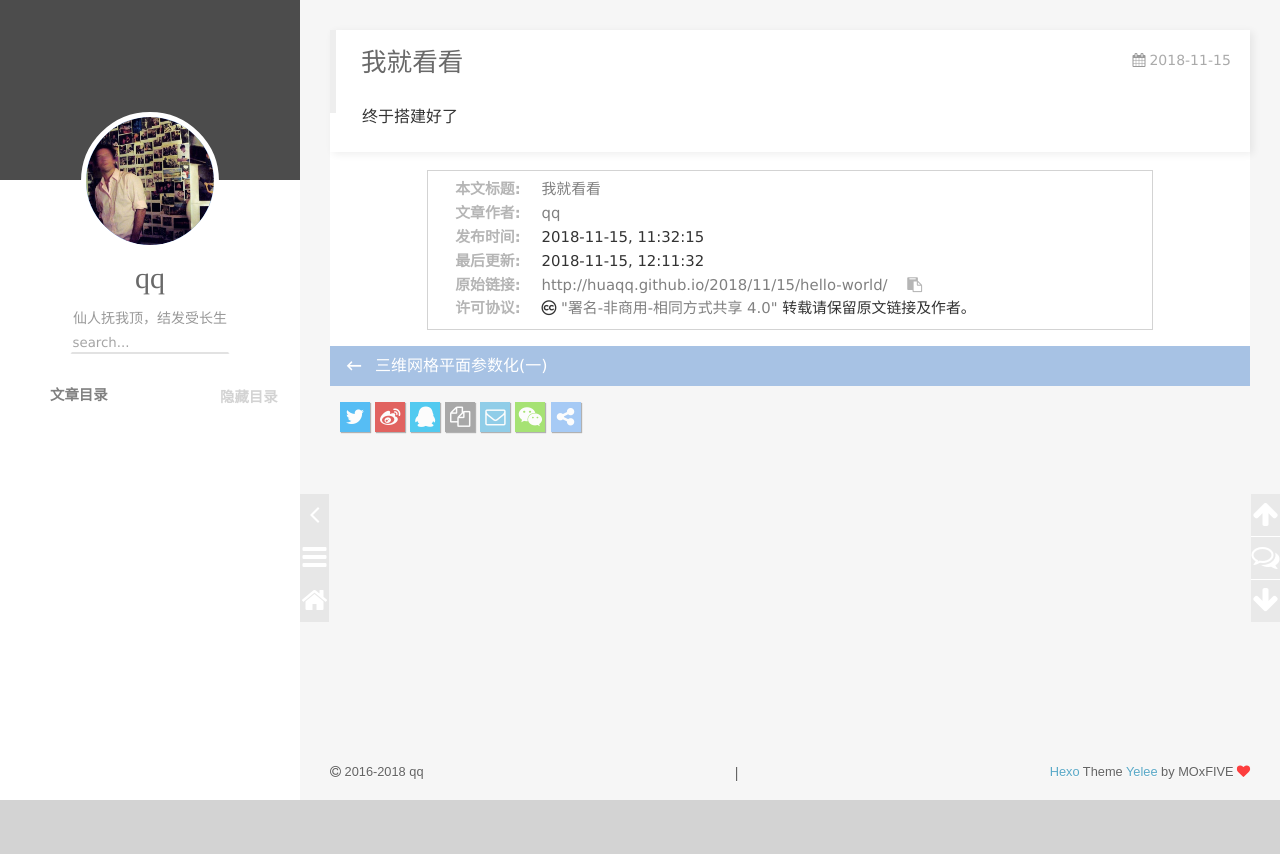
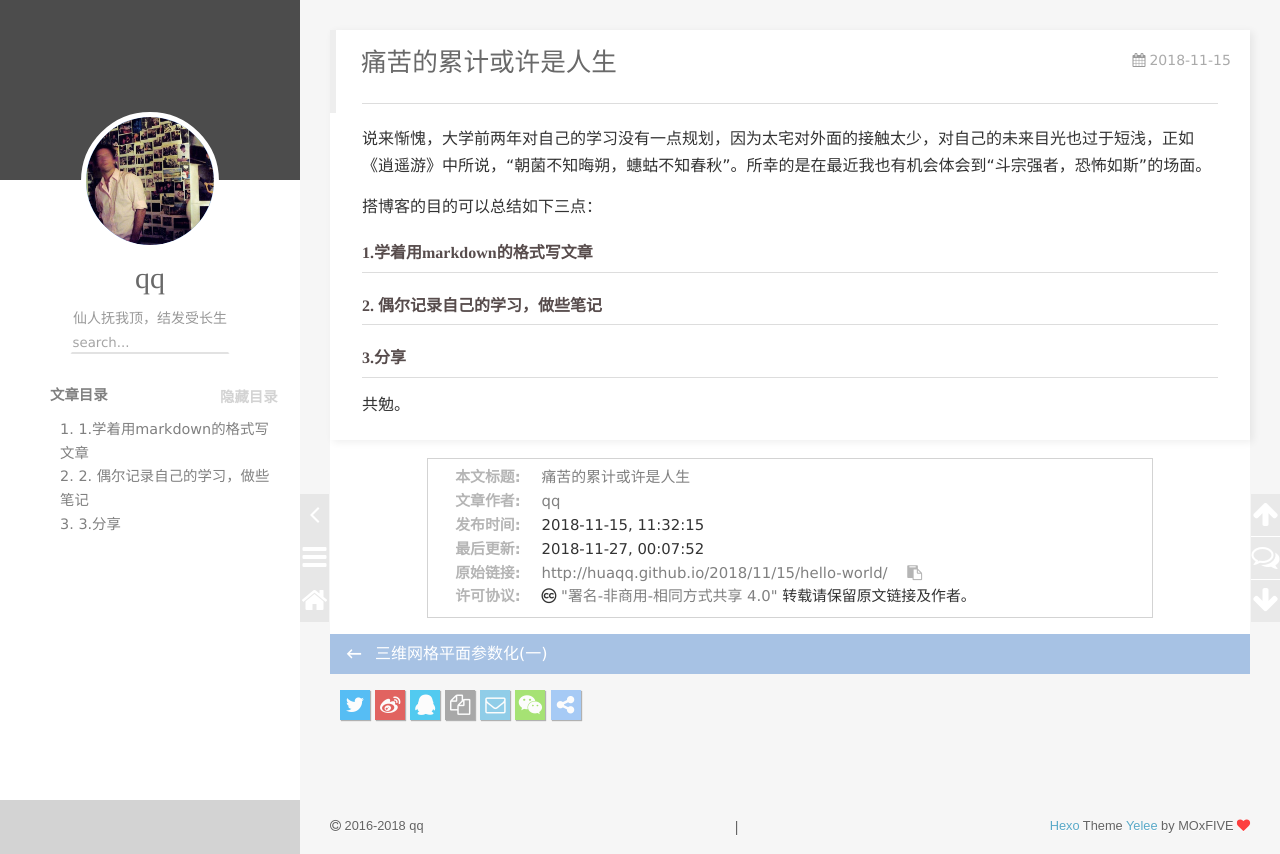
Before and after one commit to Huaqq/Huaqq.github.io, a plain HTML site: page 2018/11/15/hello-world/index.html in a window 1280 px wide. Before the commit the page ends 800 px from the top, so only its background shows below. Drawn offline with nearby package versions, Linux system fonts and the light colour scheme; some packages are replaced by stand-ins of ours; a script that the page names is missing.

Commit message:
Site updated: 2018-11-27 00:08:14

```diff
--- a/2018/11/15/hello-world/index.html
+++ b/2018/11/15/hello-world/index.html
@@ -15,17 +15,17 @@
 
 
 
-<meta name="description" content="终于搭建好了">
+<meta name="description" content="说来惭愧，大学前两年对自己的学习没有一点规划，因为太宅对外面的接触太少，对自己的未来目光也过于短浅，正如《逍遥游》中所说，“朝菌不知晦朔，蟪蛄不知春秋”。所幸的是在最近我也有机会体会到“斗宗强者，恐怖如斯”的场面。 搭博客的目的可以总结如下三点：  1.学着用markdown的格式写文章  2. 偶尔记录自己的学习，做些笔记  3.分享 共勉。">
 <meta property="og:type" content="article">
-<meta property="og:title" content="我就看看">
+<meta property="og:title" content="痛苦的累计或许是人生">
 <meta property="og:url" content="http://huaqq.github.io/2018/11/15/hello-world/index.html">
 <meta property="og:site_name" content="Lionqq&#39;s Blog">
-<meta property="og:description" content="终于搭建好了">
+<meta property="og:description" content="说来惭愧，大学前两年对自己的学习没有一点规划，因为太宅对外面的接触太少，对自己的未来目光也过于短浅，正如《逍遥游》中所说，“朝菌不知晦朔，蟪蛄不知春秋”。所幸的是在最近我也有机会体会到“斗宗强者，恐怖如斯”的场面。 搭博客的目的可以总结如下三点：  1.学着用markdown的格式写文章  2. 偶尔记录自己的学习，做些笔记  3.分享 共勉。">
 <meta property="og:locale" content="zh-CN">
-<meta property="og:updated_time" content="2018-11-15T04:11:32.464Z">
+<meta property="og:updated_time" content="2018-11-26T16:07:52.446Z">
 <meta name="twitter:card" content="summary">
-<meta name="twitter:title" content="我就看看">
-<meta name="twitter:description" content="终于搭建好了">
+<meta name="twitter:title" content="痛苦的累计或许是人生">
+<meta name="twitter:description" content="说来惭愧，大学前两年对自己的学习没有一点规划，因为太宅对外面的接触太少，对自己的未来目光也过于短浅，正如《逍遥游》中所说，“朝菌不知晦朔，蟪蛄不知春秋”。所幸的是在最近我也有机会体会到“斗宗强者，恐怖如斯”的场面。 搭博客的目的可以总结如下三点：  1.学着用markdown的格式写文章  2. 偶尔记录自己的学习，做些笔记  3.分享 共勉。">
 
 <link rel="apple-touch-icon" href="/apple-touch-icon.png">
 
@@ -57,7 +57,7 @@
 <link href="//cdn.bootcss.com/font-awesome/4.6.3/css/font-awesome.min.css" rel="stylesheet">
 
 
-<title>我就看看 | Lionqq&#39;s Blog</title>
+<title>痛苦的累计或许是人生 | Lionqq&#39;s Blog</title>
 
 <script src="//cdn.bootcss.com/jquery/2.2.4/jquery.min.js"></script>
 <script src="//cdn.bootcss.com/clipboard.js/1.5.10/clipboard.min.js"></script>
@@ -276,7 +276,7 @@
 
 
     <h1 class="article-title" itemprop="name">
-      我就看看
+      痛苦的累计或许是人生
     </h1>
 
 
@@ -293,7 +293,13 @@
     <div class="article-entry" itemprop="articleBody">
 
 
-        <p>终于搭建好了</p>
+        <hr>
+<p>说来惭愧，大学前两年对自己的学习没有一点规划，因为太宅对外面的接触太少，对自己的未来目光也过于短浅，正如《逍遥游》中所说，“朝菌不知晦朔，蟪蛄不知春秋”。所幸的是在最近我也有机会体会到“斗宗强者，恐怖如斯”的场面。</p>
+<p>搭博客的目的可以总结如下三点：</p>
+<h4 id="1学着用markdown的格式写文章"><a class="markdownIt-Anchor" href="#1学着用markdown的格式写文章"></a> 1.学着用markdown的格式写文章</h4>
+<h4 id="2-偶尔记录自己的学习做些笔记"><a class="markdownIt-Anchor" href="#2-偶尔记录自己的学习做些笔记"></a> 2. 偶尔记录自己的学习，做些笔记</h4>
+<h4 id="3分享"><a class="markdownIt-Anchor" href="#3分享"></a> 3.分享</h4>
+<p>共勉。</p>
 
 
     </div>
@@ -302,12 +308,12 @@
 
 
     <div class="copyright">
-        <p><span>本文标题:</span><a href="/2018/11/15/hello-world/">我就看看</a></p>
+        <p><span>本文标题:</span><a href="/2018/11/15/hello-world/">痛苦的累计或许是人生</a></p>
         <p><span>文章作者:</span><a href="/" title="回到主页">qq</a></p>
         <p><span>发布时间:</span>2018-11-15, 11:32:15</p>
-        <p><span>最后更新:</span>2018-11-15, 12:11:32</p>
+        <p><span>最后更新:</span>2018-11-27, 00:07:52</p>
         <p>
-            <span>原始链接:</span><a class="post-url" href="/2018/11/15/hello-world/" title="我就看看">http://huaqq.github.io/2018/11/15/hello-world/</a>
+            <span>原始链接:</span><a class="post-url" href="/2018/11/15/hello-world/" title="痛苦的累计或许是人生">http://huaqq.github.io/2018/11/15/hello-world/</a>
             <span class="copy-path" data-clipboard-text="原文: http://huaqq.github.io/2018/11/15/hello-world/　　作者: qq" title="点击复制文章链接"><i class="fa fa-clipboard"></i></span>
             <script> var clipboard = new Clipboard('.copy-path'); </script>
         </p>
@@ -335,7 +341,7 @@
     <div id="toc" class="toc-article">
         <strong class="toc-title">文章目录</strong>
 
-
+            <ol class="toc"><li class="toc-item toc-level-4"><a class="toc-link" href="#1学着用markdown的格式写文章"><span class="toc-number">1.</span> <span class="toc-text"> 1.学着用markdown的格式写文章</span></a></li><li class="toc-item toc-level-4"><a class="toc-link" href="#2-偶尔记录自己的学习做些笔记"><span class="toc-number">2.</span> <span class="toc-text"> 2. 偶尔记录自己的学习，做些笔记</span></a></li><li class="toc-item toc-level-4"><a class="toc-link" href="#3分享"><span class="toc-number">3.</span> <span class="toc-text"> 3.分享</span></a></li></ol>
 
     </div>
     <style>
@@ -371,7 +377,7 @@
         </div>
         <script>
             window._bd_share_config={
-                "common":{"bdSnsKey":{},"bdText":"我就看看　| Lionqq's Blog　","bdMini":"2","bdMiniList":false,"bdPic":"","bdStyle":"0","bdSize":"24"},"share":{}};with(document)0[(getElementsByTagName('head')[0]||body).appendChild(createElement('script')).src='http://bdimg.share.baidu.com/static/api/js/share.js?v=89860593.js?cdnversion='+~(-new Date()/36e5)];
+                "common":{"bdSnsKey":{},"bdText":"痛苦的累计或许是人生　| Lionqq's Blog　","bdMini":"2","bdMiniList":false,"bdPic":"","bdStyle":"0","bdSize":"24"},"share":{}};with(document)0[(getElementsByTagName('head')[0]||body).appendChild(createElement('script')).src='http://bdimg.share.baidu.com/static/api/js/share.js?v=89860593.js?cdnversion='+~(-new Date()/36e5)];
         </script>
 
 
@@ -403,7 +409,7 @@
 
     </div>
 
-    <ul class="post-list"><li class="post-list-item"><a class="post-list-link" href="/2018/11/16/三维网格平面参数化(一)/">三维网格平面参数化(一)</a></li><li class="post-list-item"><a class="post-list-link" href="/2018/11/15/hello-world/">我就看看</a></li></ul>
+    <ul class="post-list"><li class="post-list-item"><a class="post-list-link" href="/2018/11/16/三维网格平面参数化(一)/">三维网格平面参数化(一)</a></li><li class="post-list-item"><a class="post-list-link" href="/2018/11/15/hello-world/">痛苦的累计或许是人生</a></li></ul>
 
 
 
```
Also changed, not shown: 2018/11/16/三维网格平面参数化(一)/index.html (+3 -3 lines), archives/2018/11/index.html (+1 -1 lines), archives/2018/index.html (+1 -1 lines), archives/index.html (+1 -1 lines), index.html (+8 -2 lines).
